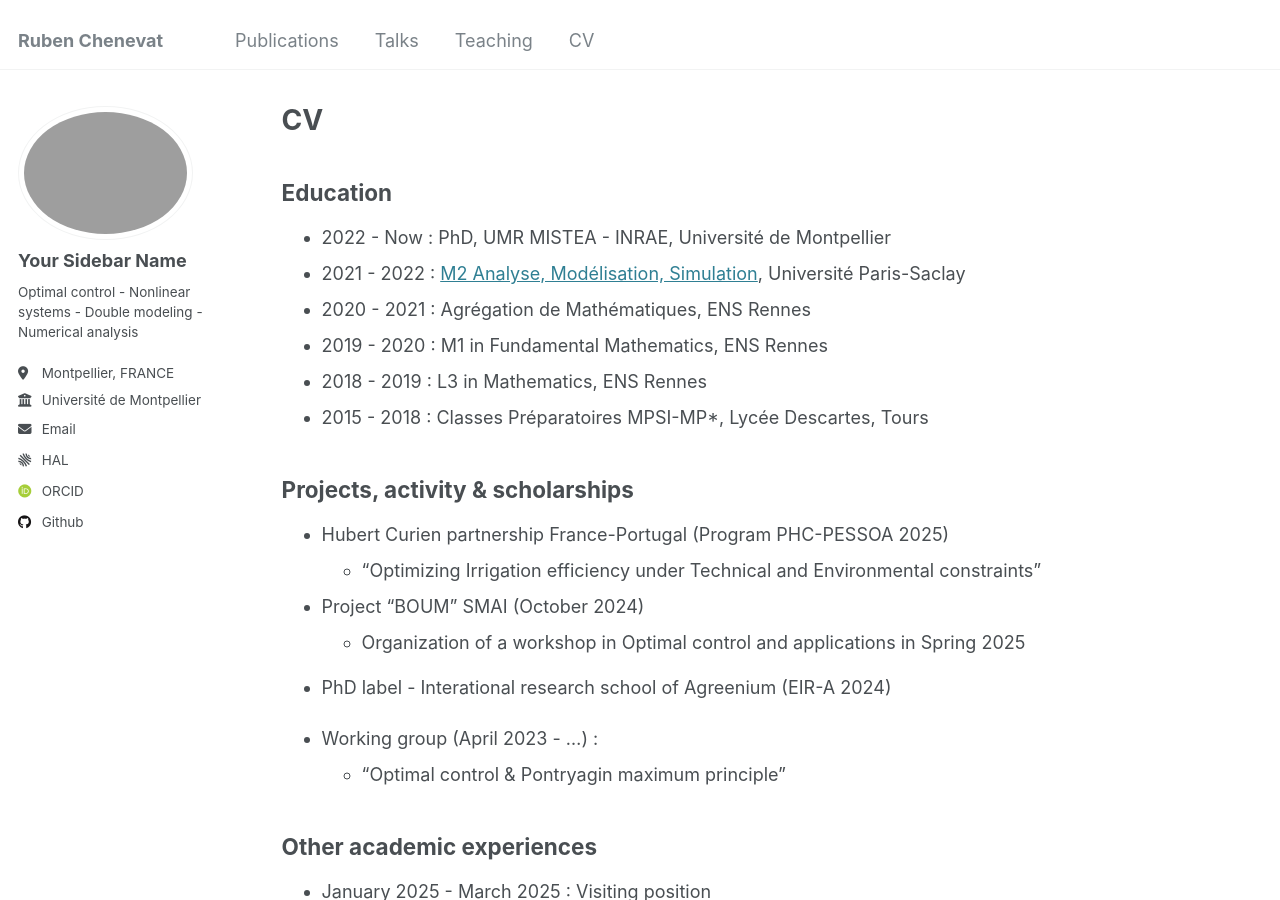
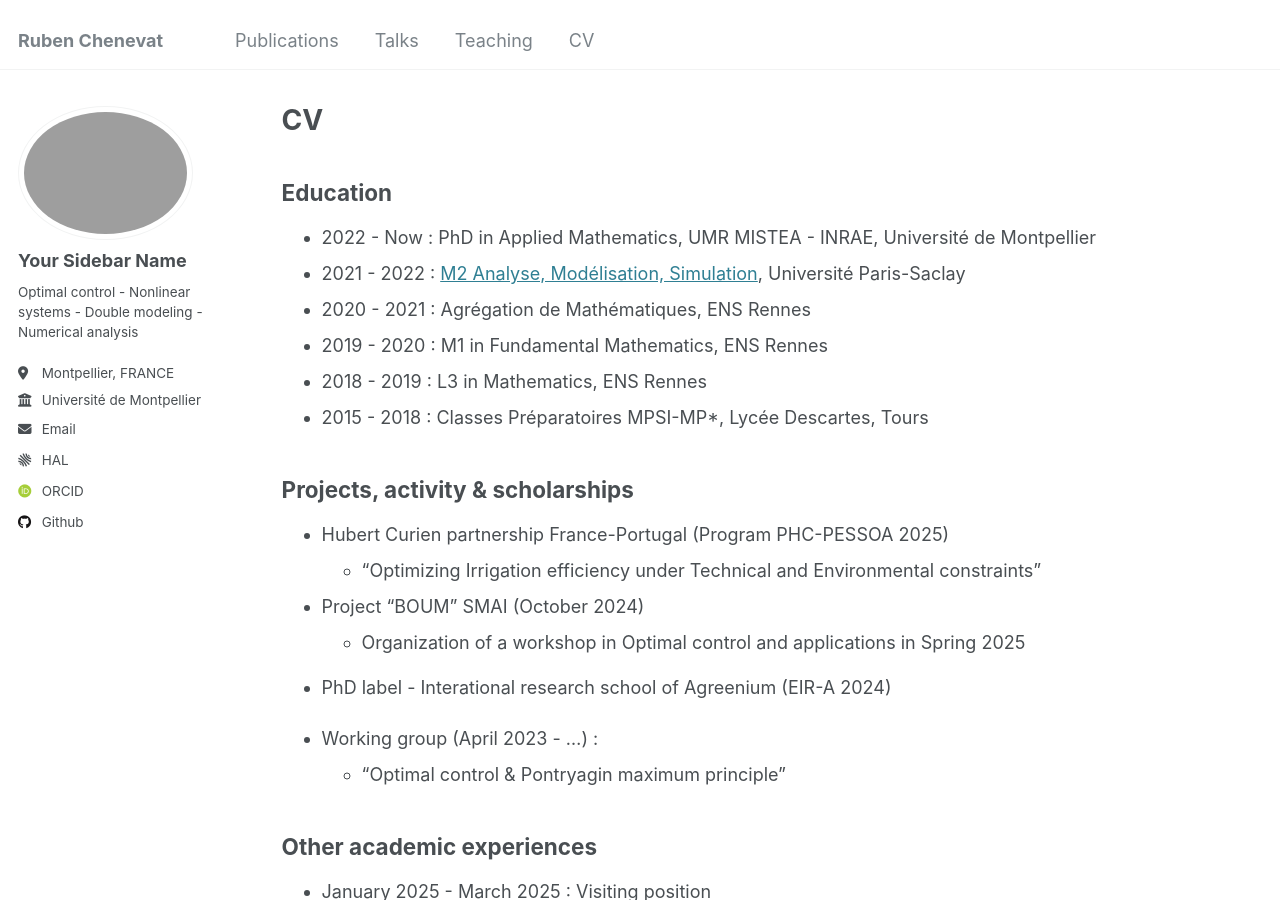
Before and after one commit to rubenchenevat/rubenchenevat.github.io, a Jekyll site: the page built from _pages/cv.md, in a window 1280 px wide and 900 px high. Built offline with Jekyll 4.4.1, drawn with Linux system fonts in a browser that asks for light colours; some web fonts are replaced.

Commit message:
Update cv.md

```diff
--- a/_pages/cv.md
+++ b/_pages/cv.md
@@ -11,7 +11,7 @@ redirect_from:
 
 ## Education
 
-* 2022 - Now : PhD, UMR MISTEA - INRAE, Université de Montpellier
+* 2022 - Now : PhD in Applied Mathematics, UMR MISTEA - INRAE, Université de Montpellier
 * 2021 - 2022 : [M2 Analyse, Modélisation, Simulation](https://www.imo.universite-paris-saclay.fr/en/students/masters-programs/mathematics-and-applications/m2/analyse-modelisation-simulation/), Université Paris-Saclay
 * 2020 - 2021 : Agrégation de Mathématiques, ENS Rennes
 * 2019 - 2020 : M1 in Fundamental Mathematics, ENS Rennes
```
